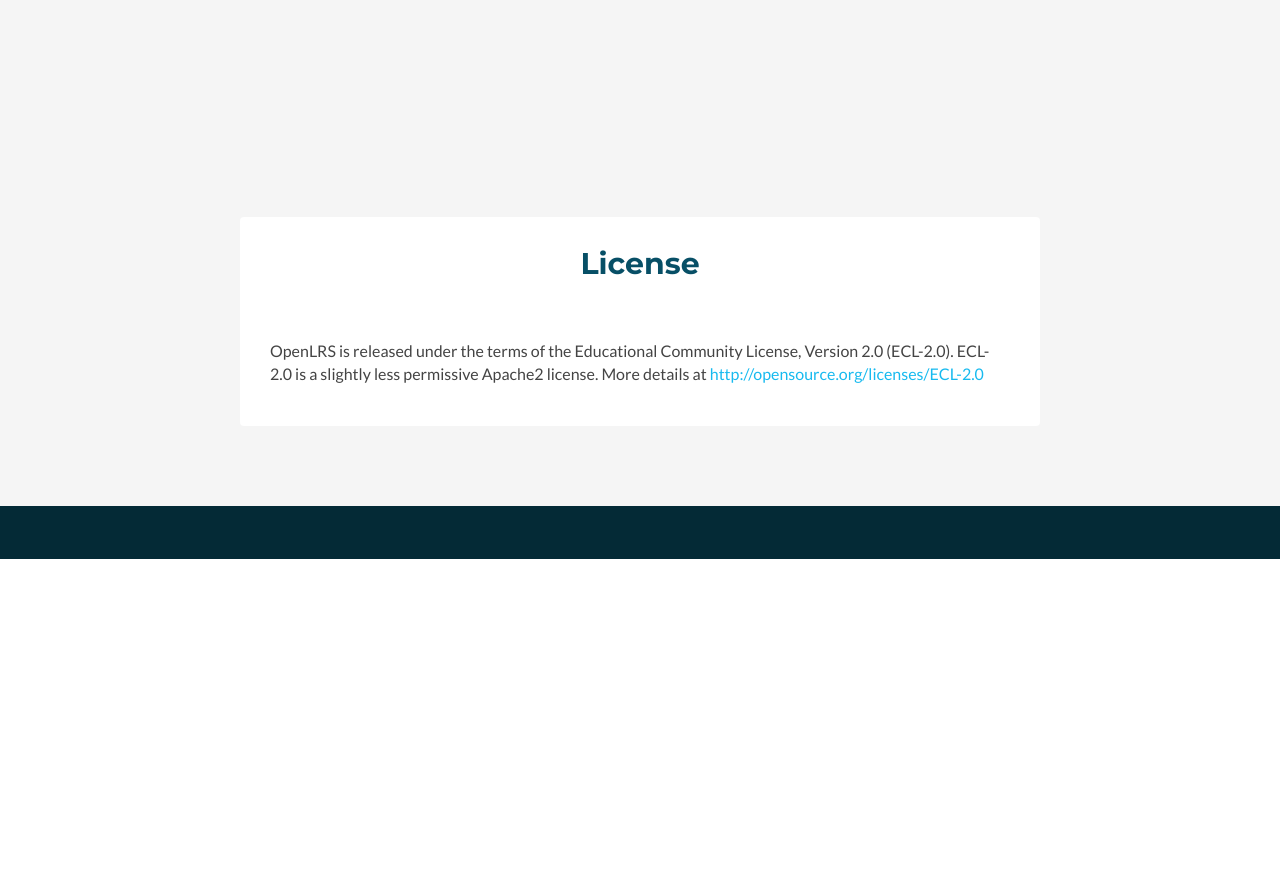
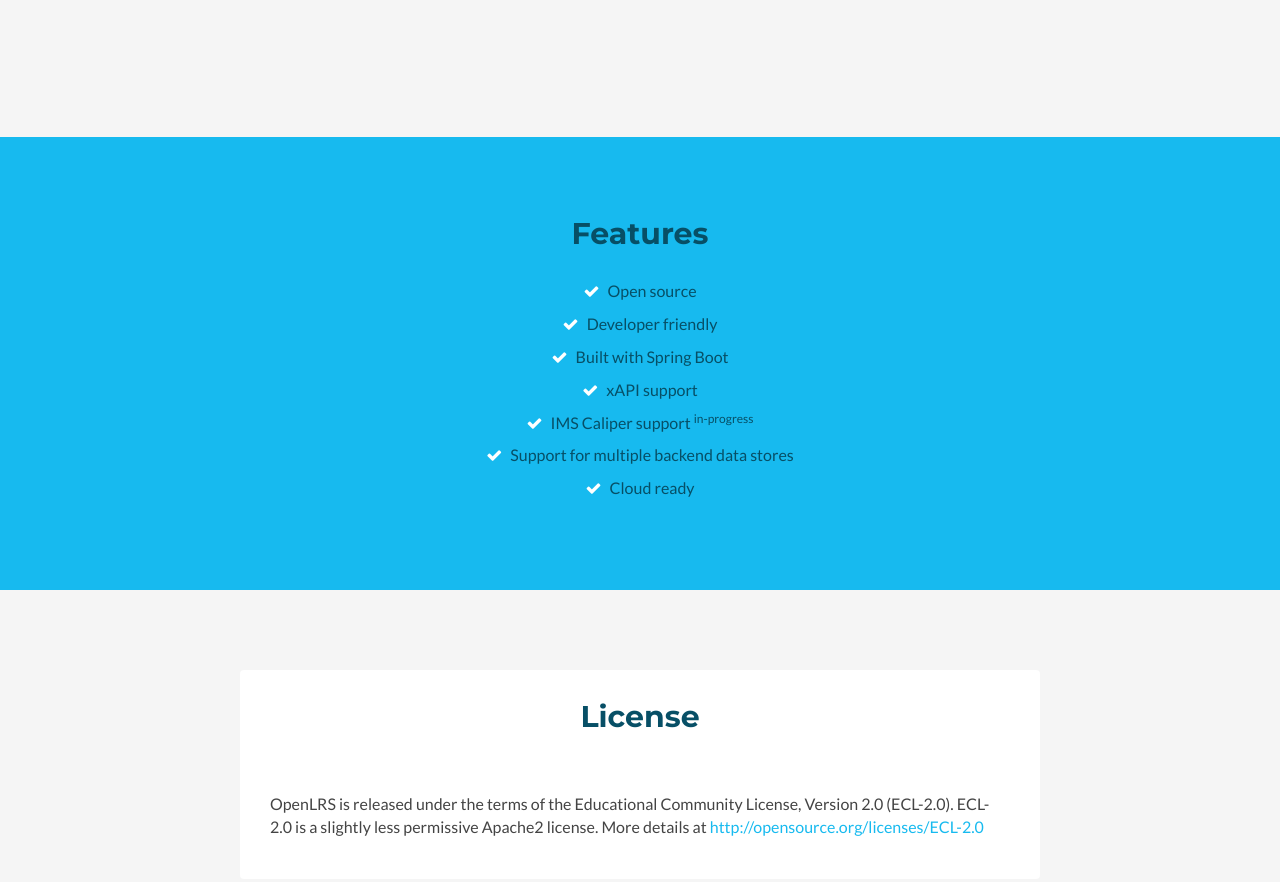
Before and after one commit to Apereo-Learning-Analytics-Initiative/OpenLRS, a plain HTML site: page index.html in a window 1280 px wide. Shown: the part 1480-2362 px from the top of the page. Before the commit the page ends 2039 px from the top, so only its background shows below. Drawn offline with nearby package versions, Linux system fonts and the light colour scheme; grey boxes are pictures that could not be loaded.

Commit message:
added features list

```diff
--- a/index.html
+++ b/index.html
@@ -53,7 +53,7 @@
           <ul class="nav navbar-nav">
 <!--             <li class="active nav-item sr-only"><a class="scrollto" href="#promo">Home</a></li> -->
             <li class="nav-item"><a class="scrollto" href="#about">About</a></li>
-<!--             <li class="nav-item"><a class="scrollto" href="#features">Features</a></li> -->
+            <li class="nav-item"><a class="scrollto" href="#features">Features</a></li>
 <!--             <li class="nav-item"><a class="scrollto" href="#docs">Docs</a></li> -->
             <li class="nav-item"><a class="scrollto" href="#license">License</a></li>
 <!--             <li class="nav-item last"><a class="scrollto" href="#contact">Contact</a></li> -->
@@ -240,24 +240,21 @@
   <!--//about-->
 
   <!-- ******FEATURES****** -->
-<!--   <section id="features" class="features section"> -->
-<!--     <div class="container text-center"> -->
-<!--       <h2 class="title">Features</h2> -->
-<!--       <ul class="feature-list list-unstyled"> -->
-<!--         <li><i class="fa fa-check"></i> Fully responsive</li> -->
-<!--         <li><i class="fa fa-check"></i> HTML5 + CSS3</li> -->
-<!--         <li><i class="fa fa-check"></i> Built on <a -->
-<!--           href="http://getbootstrap.com/" target="_blank">Bootstrap -->
-<!--             3.3</a></li> -->
-<!--         <li><i class="fa fa-check"></i> 400+ FontAwesome icons</li> -->
-<!--         <li><i class="fa fa-check"></i> 4 colour schemes</li> -->
-<!--         <li><i class="fa fa-check"></i> LESS files included</li> -->
-<!--         <li><i class="fa fa-check"></i> Compatible with all modern -->
-<!--           browsers</li> -->
-<!--       </ul> -->
-<!--     </div> -->
-<!--     //container -->
-<!--   </section> -->
+  <section id="features" class="features section">
+    <div class="container text-center">
+      <h2 class="title">Features</h2>
+      <ul class="feature-list list-unstyled">
+        <li><i class="fa fa-check"></i> Open source</li>
+        <li><i class="fa fa-check"></i> Developer friendly</li>
+        <li><i class="fa fa-check"></i> Built with <a
+          href="http://projects.spring.io/spring-boot/" target="_blank">Spring Boot</a></li>
+        <li><i class="fa fa-check"></i> xAPI support</li>
+        <li><i class="fa fa-check"></i> IMS Caliper support <sup>in-progress</sup></li>
+        <li><i class="fa fa-check"></i> Support for multiple backend data stores</li>
+        <li><i class="fa fa-check"></i> Cloud ready</li>
+      </ul>
+    </div>
+  </section>
   <!--//features-->
 
   <!-- ******DOCS****** -->
```
